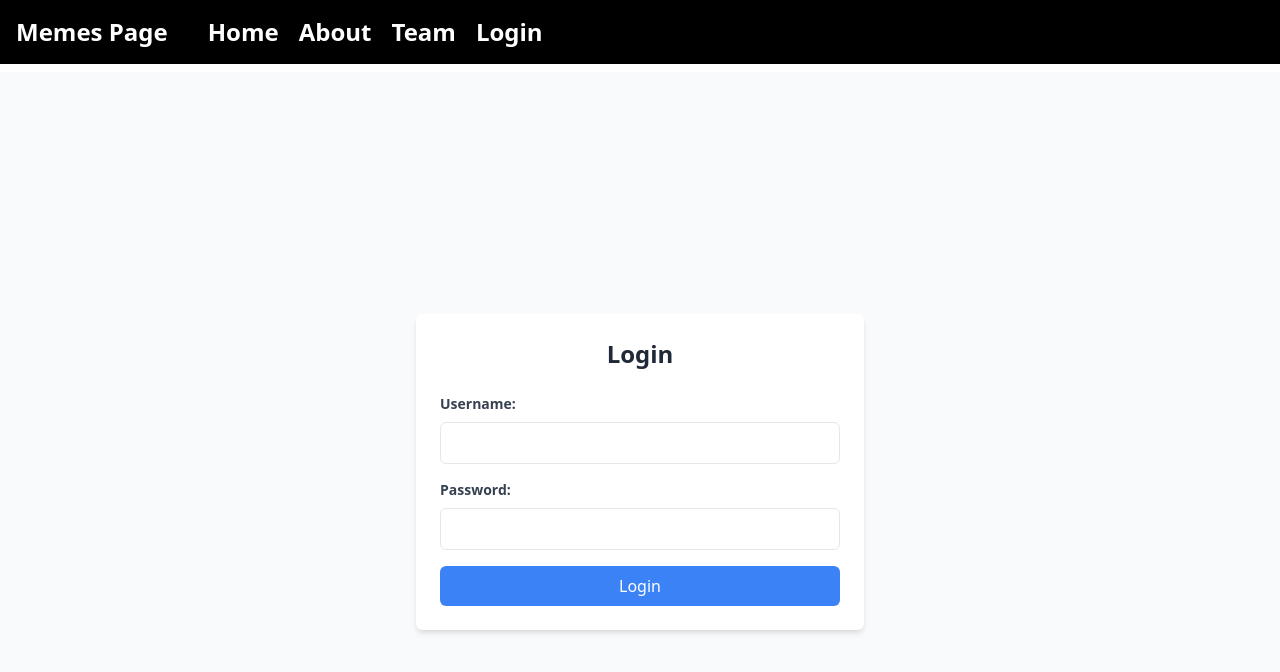
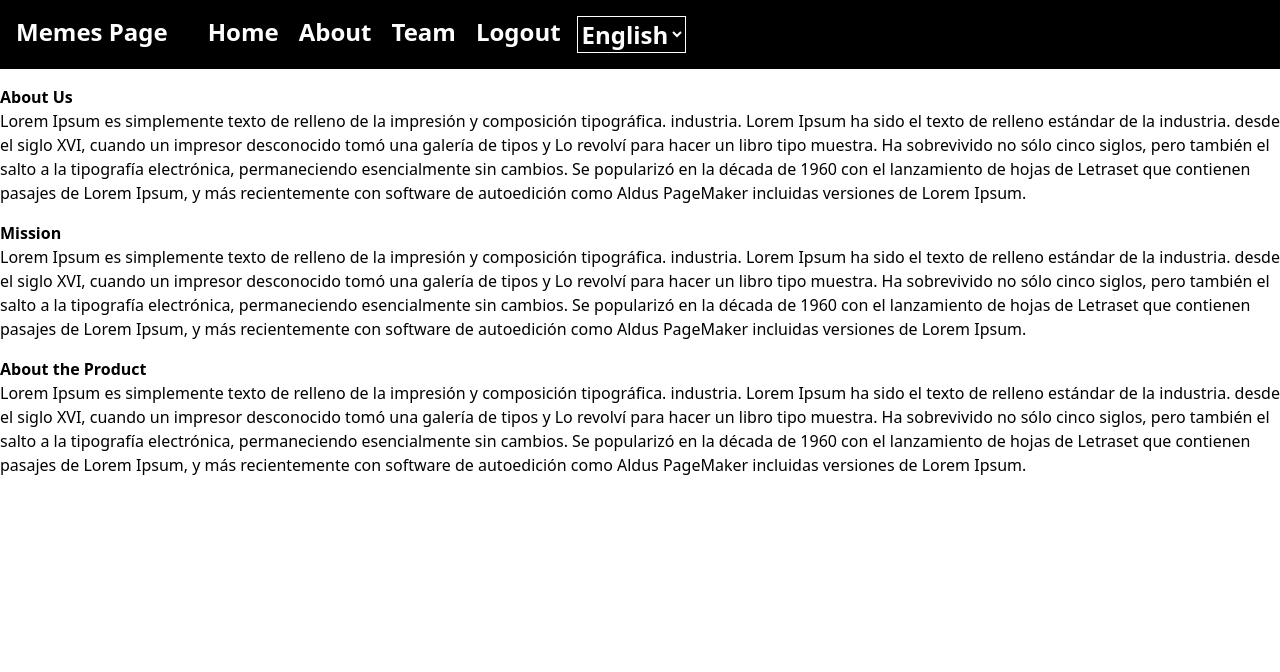
Before and after one commit to jagadeesh944078/FSD, a React (Create React App) app in the folder LLD/app/: page /about in a window 1280 px wide. Before the commit this address led to /login. Shown: the top 672 px of the page. Built offline with nearby package versions, Linux system fonts and the light colour scheme; sample sign-in values are in the browser's storage.

Commit message:
multilang support

```diff
--- a/LLD/app/src/App.js
+++ b/LLD/app/src/App.js
@@ -5,34 +5,30 @@ import { BrowserRouter, Route, Routes } from "react-router-dom";
 import Team from "./components/Team";
 import Login from "./components/Login";
 import ProtectedRoute from "./components/ProtectedRoute";
+import { useState } from "react";
+import { UserContext } from "./util/UserContext";
+import Header from "./components/Header";
 
 function App() {
+  const [isLoggedIn, setLoggedIn] = useState(false);
+  const [lang, setLang] = useState("en");
   return (
+    <UserContext.Provider value={{ isLoggedIn, setLoggedIn, lang, setLang }}>
       <div className="App">
-      <header className="text-2xl font-bold bg-black p-4 mb-2 text-white flex">
-        Memes Page
-        <nav className="justify-between ml-10">
-          <a href="/">Home</a>
-          <a href="/about" className="ml-5 mr-5">
-            About
-          </a>
-          <a href="/team">Team</a>
-          <a href="/login" className="ml-5">
-            Login
-          </a>
-        </nav>
-      </header>
+        <Header />
         <BrowserRouter>
           <Routes>
-          <Route path="/" element={<Body />}></Route>
+            <Route path="/" element={<Login />}></Route>
+            <Route path="/login" element={<Login />}></Route>
             <Route element={<ProtectedRoute />}>
-            <Route path="/about" element={<About />}></Route>
+              <Route path="/about" element={<About lang={lang} />}></Route>
               <Route path="/team" element={<Team />}></Route>
+              <Route path="/home" element={<Body />}></Route>
             </Route>
-          <Route path="/login" element={<Login />}></Route>
           </Routes>
         </BrowserRouter>
       </div>
+    </UserContext.Provider>
   );
 }
 
--- a/LLD/app/src/components/About.js
+++ b/LLD/app/src/components/About.js
@@ -1,20 +1,22 @@
 import React from "react";
+import { LANG } from "../util/langConstant";
 
-const About = () => {
+const About = ({ lang }) => {
+  const data = LANG[lang];
   return (
     <div>
-      <h3 className="font-bold">About</h3>
-      <p>
-        Lorem Ipsum is simply dummy text of the printing and typesetting
-        industry. Lorem Ipsum has been the industry's standard dummy text ever
-        since the 1500s, when an unknown printer took a galley of type and
-        scrambled it to make a type specimen book. It has survived not only five
-        centuries, but also the leap into electronic typesetting, remaining
-        essentially unchanged. It was popularised in the 1960s with the release
-        of Letraset sheets containing Lorem Ipsum passages, and more recently
-        with desktop publishing software like Aldus PageMaker including versions
-        of Lorem Ipsum.
-      </p>
+      <div className="mt-4">
+        <h3 className="font-bold">{data.title}</h3>
+        <p>{data.desc}</p>
+      </div>
+      <div className="mt-4">
+        <h3 className="font-bold">{data.title2}</h3>
+        <p>{data.desc}</p>
+      </div>
+      <div className="mt-4">
+        <h3 className="font-bold">{data.title3}</h3>
+        <p>{data.desc}</p>
+      </div>
     </div>
   );
 };
--- /dev/null
+++ b/LLD/app/src/components/Header.js
@@ -0,0 +1,40 @@
+import React, { useContext, useState } from "react";
+import { UserContext } from "../util/UserContext";
+
+const Header = () => {
+  const token = !!sessionStorage.getItem("token");
+  const btnName = token ? "Logout" : "Login";
+  const { lang, setLang } = useContext(UserContext);
+
+  const handleClick = (btnName) => {
+    if (btnName !== "Logout") return;
+    sessionStorage.removeItem("token");
+  };
+
+  return (
+    <header className="text-2xl font-bold bg-black p-4 mb-2 text-white flex">
+      Memes Page
+      <nav className="justify-between ml-10">
+        <a href="/home">Home</a>
+        <a href="/about" className="ml-5 mr-5">
+          About
+        </a>
+        <a href="/team">Team</a>
+        <a href="/login" className="ml-5" onClick={() => handleClick(btnName)}>
+          {btnName}
+        </a>
+      </nav>
+      <select
+        className="ml-4 bg-black border border-white"
+        value={lang}
+        onChange={(e) => setLang(e.target.value)}
+      >
+        <option value="en">English</option>
+        <option value="hi">Hindi</option>
+        <option value="te">Telugu</option>
+      </select>
+    </header>
+  );
+};
+
+export default Header;
--- a/LLD/app/src/components/Login.js
+++ b/LLD/app/src/components/Login.js
@@ -1,9 +1,16 @@
 // Login.js
-import React, { useState } from "react";
+import React, { useContext, useState } from "react";
+import CryptoJS from "crypto-js";
+import { useNavigate } from "react-router-dom";
+import { UserContext } from "../util/UserContext";
+
+const SECRET_KEY = "CJlbWFpbCI6ImF0dW55MEB";
 
 const Login = () => {
   const [username, setUsername] = useState("");
   const [password, setPassword] = useState("");
+  const navigate = useNavigate();
+  const { isLoggedIn, setLoggedIn } = useContext(UserContext);
 
   const handleLogin = (e) => {
     e.preventDefault();
@@ -21,11 +28,29 @@ const Login = () => {
       }),
     });
     const json = await data.json();
+
+    /* stroing in cookie here api not returing set-cookie that's why its not working */
+
     // document.cookie = `authToken=${json.token}; expires=${new Date(
     //   new Date().getTime() + 7 * 24 * 60 * 60 * 1000
     // ).toUTCString()}; path=/; HttpOnly; Secure; SameSite=None`;
     // console.log(document.cookie);
-    sessionStorage.setItem("token", json.token);
+
+    const encryptedToken = CryptoJS.AES.encrypt(
+      json.token,
+      SECRET_KEY
+    ).toString();
+
+    sessionStorage.setItem("token", encryptedToken);
+    setLoggedIn(true);
+    navigate("/home");
+
+    // const decryptedBytes = CryptoJS.AES.decrypt(
+    //   encryptedToken,
+    //   "CJlbWFpbCI6ImF0dW55MEB"
+    // );
+    // const decryptedToken = decryptedBytes.toString(CryptoJS.enc.Utf8);
+    // console.log(decryptedToken, "decryptedToken");
   };
 
   return (
--- a/LLD/app/src/components/ProtectedRoute.js
+++ b/LLD/app/src/components/ProtectedRoute.js
@@ -2,7 +2,7 @@ import React from "react";
 import { Navigate, Outlet } from "react-router-dom";
 
 const ProtectedRoute = () => {
-  const isAuthenticated = false;
+  const isAuthenticated = !!sessionStorage.getItem("token");
   return isAuthenticated ? <Outlet /> : <Navigate to="/login" />;
 };
 
--- /dev/null
+++ b/LLD/app/src/util/UserContext.js
@@ -0,0 +1,3 @@
+import { createContext } from "react";
+
+export const UserContext = createContext();
--- /dev/null
+++ b/LLD/app/src/util/langConstant.js
@@ -0,0 +1,47 @@
+export const LANG = {
+  en: {
+    title: "About Us",
+    desc: `Lorem Ipsum es simplemente texto de relleno de la impresión y composición tipográfica.
+            industria. Lorem Ipsum ha sido el texto de relleno estándar de la industria.
+            desde el siglo XVI, cuando un impresor desconocido tomó una galería de tipos y
+            Lo revolví para hacer un libro tipo muestra. Ha sobrevivido no sólo
+            cinco siglos, pero también el salto a la tipografía electrónica,
+            permaneciendo esencialmente sin cambios. Se popularizó en la década de 1960 con
+            el lanzamiento de hojas de Letraset que contienen pasajes de Lorem Ipsum, y
+            más recientemente con software de autoedición como Aldus PageMaker
+            incluidas versiones de Lorem Ipsum.`,
+    title2: "Mission",
+    title3: "About the Product",
+    title4: "Address",
+  },
+  hi: {
+    title: "हमारे बारे में",
+    desc: `लोरेम इप्सम केवल मुद्रण और टाइपसेटिंग का नकली पाठ है
+        उद्योग। लोरेम इप्सम उद्योग का अब तक का मानक डमी टेक्स्ट रहा है
+        1500 के दशक से, जब एक अज्ञात प्रिंटर ने और प्रकार की गैली ली
+        एक प्रकार की नमूना पुस्तक बनाने के लिए इसे खंगाला। यह न केवल बच गया है
+        पाँच शताब्दियाँ, लेकिन इलेक्ट्रॉनिक टाइपसेटिंग में भी छलांग,
+        मूलतः अपरिवर्तित रहता है। इसे 1960 के दशक में लोकप्रिय बनाया गया था
+        लोरेम इप्सम मार्ग युक्त लेट्रासेट शीट का विमोचन, और
+        हाल ही में एल्डस पेजमेकर जैसे डेस्कटॉप प्रकाशन सॉफ्टवेयर के साथ
+        Lorem Ipsum.s के संस्करण सहित`,
+    title2: "उद्देश्य",
+    title3: "उत्पाद के बारे में ",
+    title4: "पता",
+  },
+  te: {
+    title: "మా గురించి",
+    desc: `లోరెం ఇప్సమ్ ఈస్ సింపుల్‌మెంట్ టెక్స్ట్‌టో డి రెల్లెనో డి లా ఇంప్రెసియోన్ వై కంపోజిషన్ టిపోగ్రాఫికా.
+    పరిశ్రమ. లోరెమ్ ఇప్సమ్ హా సిడో ఎల్ టెక్స్టో డి రెల్లెనో ఎస్టాండర్ డి లా ఇండస్ట్రీ.
+    డెస్డే ఎల్ సిగ్లో XVI, క్యూండో అన్ ఇంప్రెసర్ డెస్కోనోసిడో టోమో ఉనా గలేరియా డి టిపోస్ వై
+    చాలా రివాల్విడ్ పారా హ్యాసర్ మరియు లిబ్రో టిపో మ్యూస్ట్రా. హా సోబ్రేవివిడో నో సోలో
+    సింకో సిగ్లోస్, పెరో టాంబియన్ ఎల్ సాల్టో ఎ లా టిపోగ్రాఫియా ఎలెక్ట్రానికా,
+    శాశ్వతమైన పాపం క్యాంబియోస్. Se popularizó en la década de 1960 con
+    ఎల్ లాంజామింటో డి హోజాస్ డి లెట్రాసెట్ క్యూ కాంటినెన్ పసాజెస్ డి లోరెమ్ ఇప్సమ్, వై
+    ఆల్డస్ పేజ్‌మేకర్‌కు సంబంధించిన సాఫ్ట్‌వేర్ స్వయంచాలకంగా అందించబడింది
+    లోరెమ్ ఇప్సమ్ యొక్క సంస్కరణలు ఉన్నాయి.`,
+    title2: "మిషన్",
+    title3: "ఉత్పత్తి గురించి",
+    title4: "చిరునామా",
+  },
+};
```
Also changed, not shown: LLD/app/src/index.js (+6 -6 lines). Lines whose indentation alone changed are shown as unchanged.
